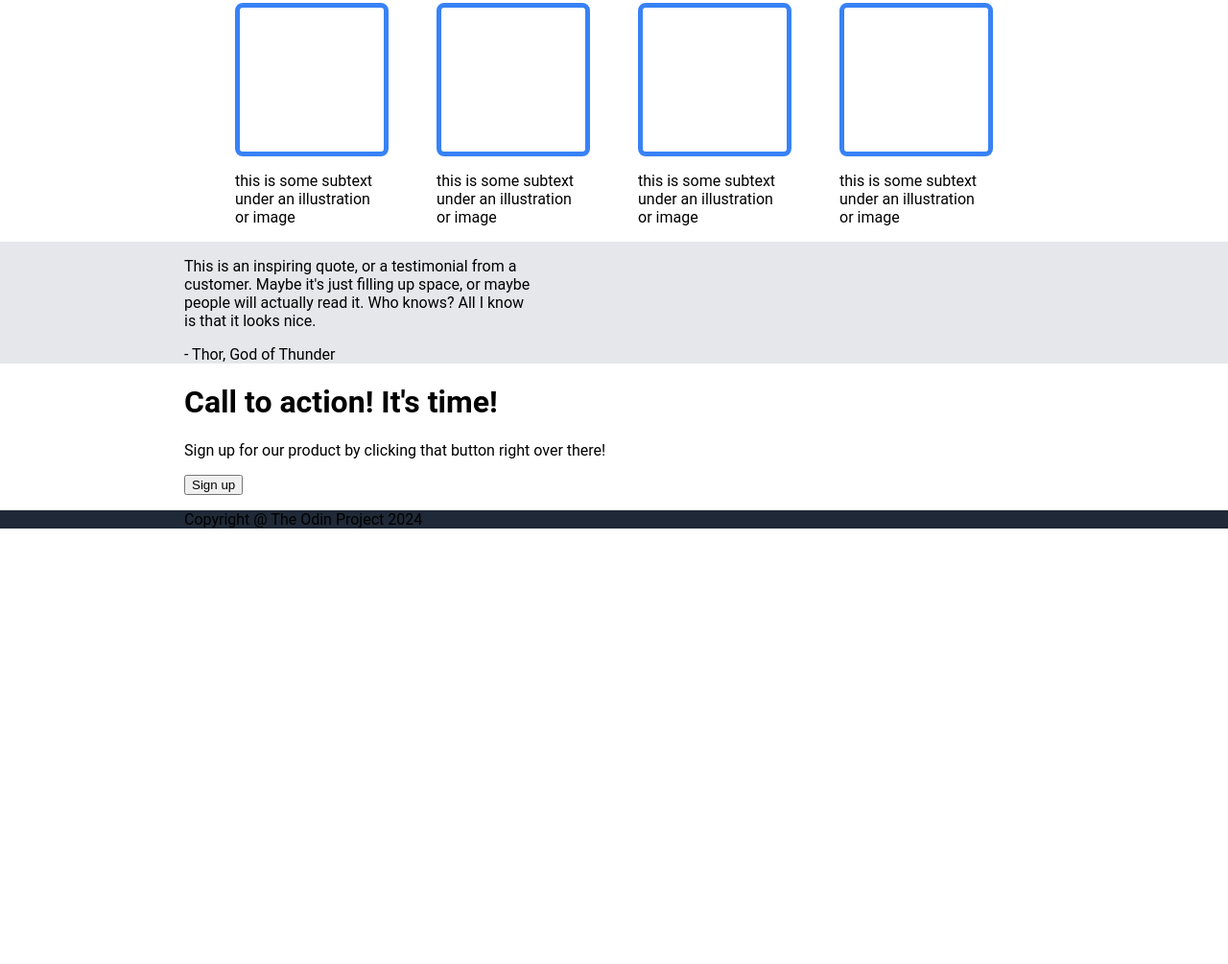
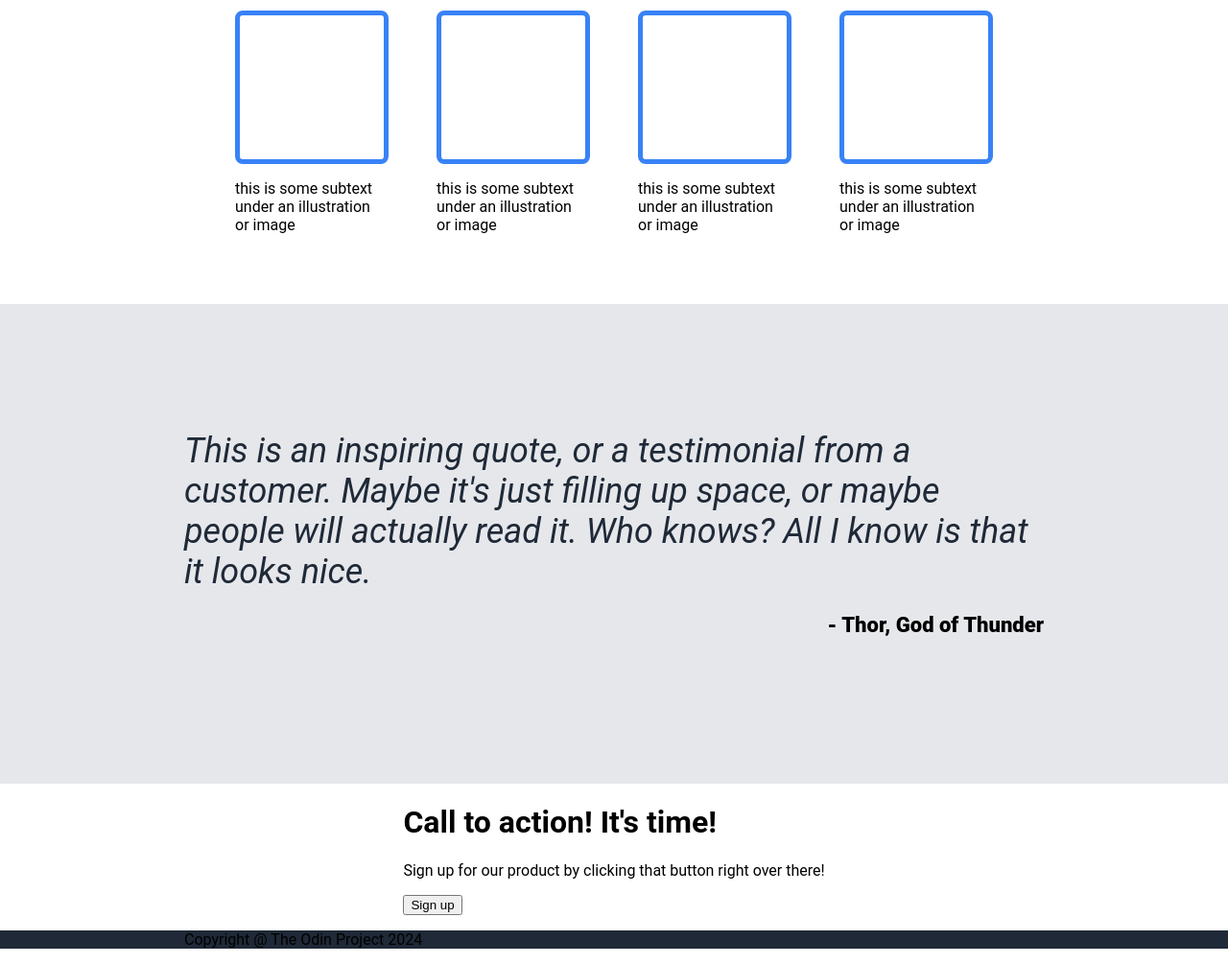
Before and after one commit to jharwick23/Flexbox_CSS_test, a plain HTML site: page index.html in a window 1280 px wide. Shown: the part 883-1888 px from the top of the page at 96% size. Before the commit the page ends 1450 px from the top, so only its background shows below. Drawn offline with Linux system fonts and the light colour scheme.

Commit message:
Styled quote section and fixed typo in index

```diff
--- a/index.html
+++ b/index.html
@@ -62,11 +62,13 @@
             </div>
         </div>
         <div class = "quote-container">
-            <p>This is an inspiring quote, or a testimonial from a<br>
-             customer. Maybe it's just filling up space, or maybe<br> people
-            will actually read it. Who knows? All I know<br> is that
+            <p class="quote">This is an inspiring quote, or a testimonial from a
+             customer. Maybe it's just filling up space, or maybe people
+            will actually read it. Who knows? All I know is that
             it looks nice.</p>
-            <span class="author>">- Thor, God of Thunder</span>
+            <div class="author">
+                <p>- Thor, God of Thunder</p>
+            </div>
         </div>
         <div class = "sign_up-container">
             <div class="second-sign-up">
--- a/styles.css
+++ b/styles.css
@@ -11,7 +11,8 @@ body {
     flex-direction: column;
     background: #1F2937;
     align-items: center;
-    padding: 0 15%
+    padding: 0 15%;
+    height: 700px;
 }
 
 .second-header-container, .main-content {
@@ -87,6 +88,8 @@ body {
     flex-direction: column;
     padding: 0 15%;
     align-items: center;
+    height: 500px;
+    justify-content: space-evenly;
 }
 
 .info-row {
@@ -102,21 +105,43 @@ body {
     border-radius: 8px;
 }
 
+/*quote--style*/
 .quote-container {
     background: #e5e7eb;
     display: flex;
     flex-direction: column;
     padding: 0 15%;
+    align-items: center;
+    height: 500px;
+    justify-content: center;
+}
+
+.quote {
+    font-size: 36px;
+    font-style: italic;
+    color: #1F2937;
+    width: 100%;
+    margin: 0;
+}
+
+.author {
+    display: flex;
+    width: 100%;
+    font-size: 22px;
+    font-weight: 900;
+    justify-content: flex-end;
 }
 
 .sign_up-container {
     display: flex;
     flex-direction: column;
     padding: 0 15%;
+    align-items: center;
 }
 
 .footer-container {
     background: #1F2937;
     flex-direction: column;
     padding: 0 15%;
+    align-items: center;
 }
```
